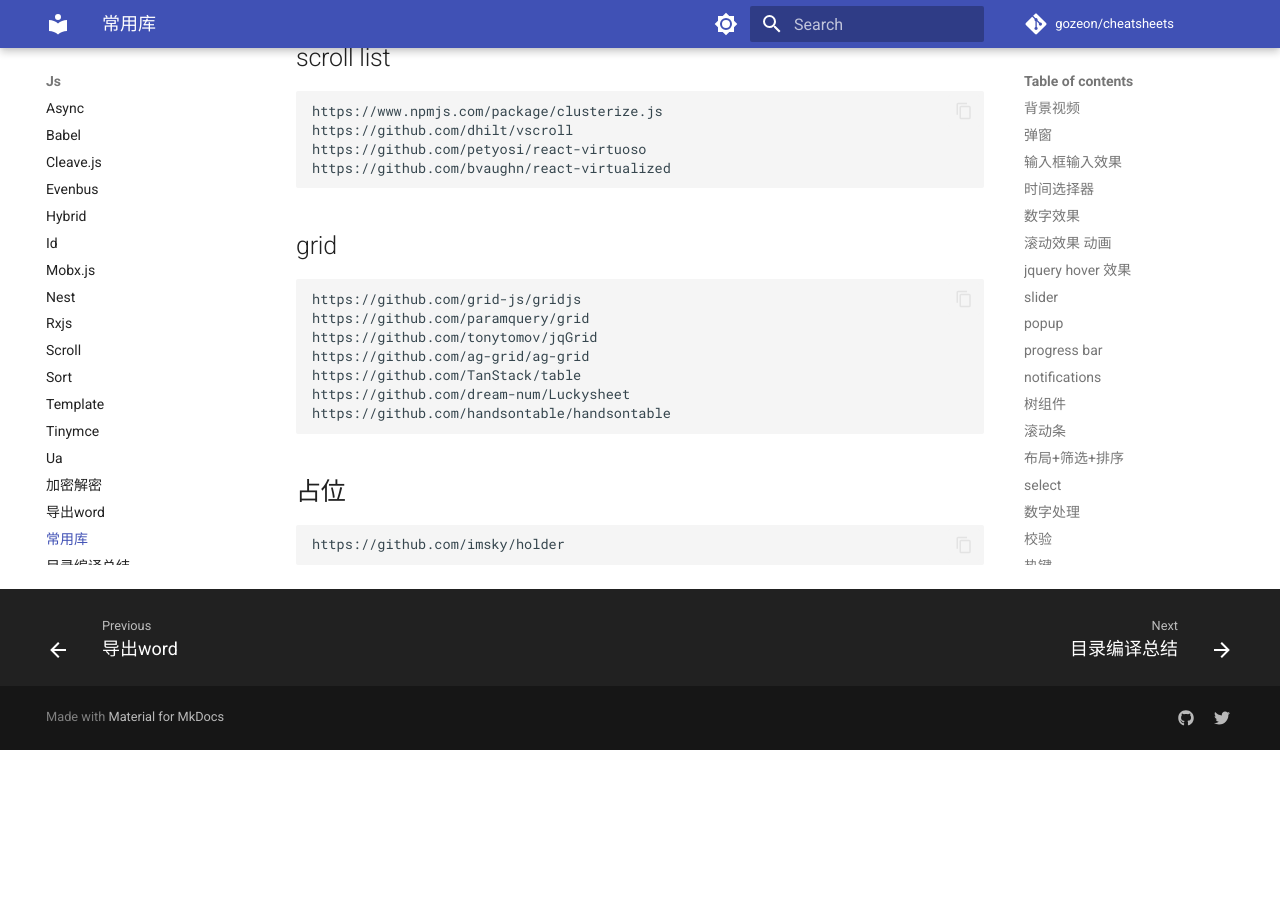
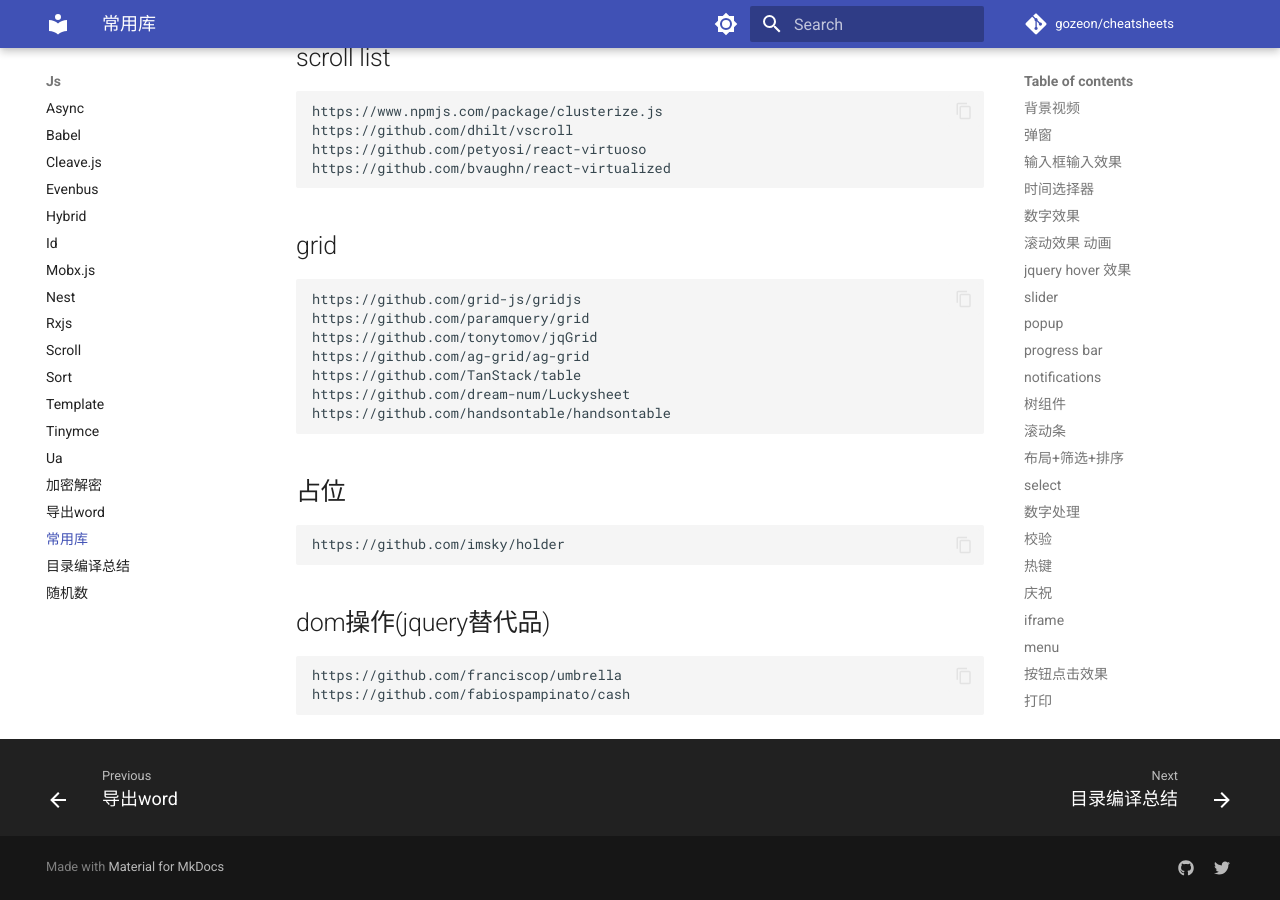
Before and after one commit to gozeon/cheatsheets, an MkDocs documentation site: the page built from docs/js/常用库.md, in a window 1280 px wide and 900 px high, scrolled down 4127 px. Built offline with MkDocs 1.6.1 and Material for MkDocs 9.7.7, drawn with Linux system fonts in a browser that asks for light colours; comment, search, counter and statistics services are not loaded; before the commit the page ends 4877 px from its top, so only the background shows below that.

Commit message:
doc: dom utils

```diff
--- a/docs/js/常用库.md
+++ b/docs/js/常用库.md
@@ -142,3 +142,7 @@
 
 ## 占位
     https://github.com/imsky/holder
+
+## dom操作(jquery替代品)
+    https://github.com/franciscop/umbrella
+    https://github.com/fabiospampinato/cash
```
